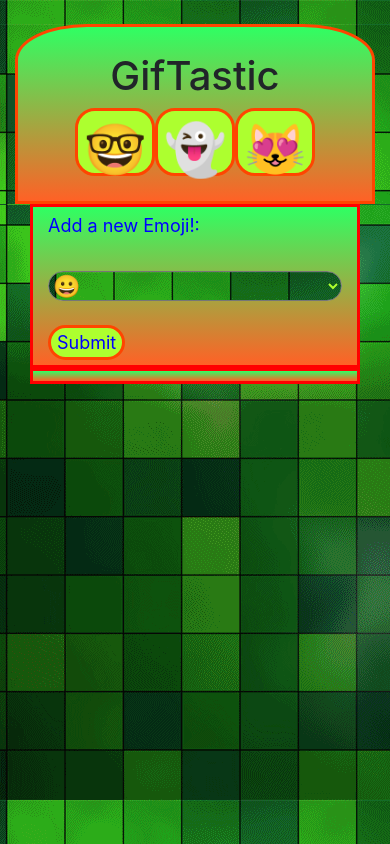
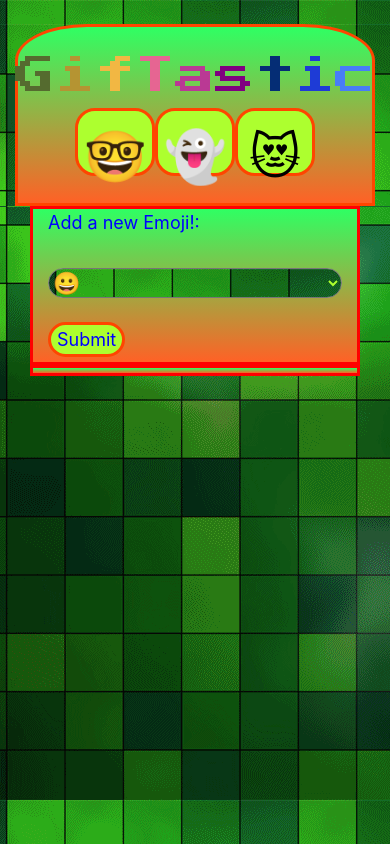
Before and after one commit to LuceroSDJ/GifTastic-, a plain HTML site: page index.html in a window 390 px wide. Drawn offline with nearby package versions, Linux system fonts and the light colour scheme; a web font is replaced by a local one.

Commit message:
updated files

```diff
--- a/assets/css/style.css
+++ b/assets/css/style.css
@@ -7,9 +7,34 @@
     border-top-right-radius: 20% 20%;
     border-top-left-radius: 20% 20%;
     border: solid orangered;
-
+    font-family: 'Press Start 2P', cursive;
+    color: purple;
 }
 
+.g {
+    color: darkolivegreen;
+}
+.i {
+    color: #b59432;
+}
+.f {
+    color: #f2b743;
+}
+.T {
+    color: #e66592;
+}
+.a {
+    color: #ba3994;
+}
+.t {
+    color: #052d75;
+}
+.i2 {
+    color: #1e3bd6;
+}
+.c {
+    color: #487df7;
+}
 html {
     background-color: aqua;
     background-image: url(../images/background.gif);
@@ -38,7 +63,7 @@ button {
     justify-content: center;
 }
 
-#userSearch {
+#userSearch, option {
     width: 100%;
     background-image: url(../images/background.gif);
     background-image: cover;
@@ -66,21 +91,20 @@ label {
 }
 
 /****************MEDIA QUERIES******************/
+
 /** tablet screen size **/
 @media screen and (max-width: 768px) {
-
+    .test {
+        padding-bottom: 10px;
+    }
 }
 
 
 /** phone in landscape screen size **/
 @media screen and (max-width: 640px) {
-    img {
-        height: 150px;
-        width: 220px;
-        justify-content: center;
-    }
+
     .test {
-        padding: 5px;
+        padding-bottom: 5px;
     }
     label {
         font-size: 18px;
--- a/assets/javascript/app.js
+++ b/assets/javascript/app.js
@@ -71,11 +71,18 @@ $(document).on('click', '.emoji', function(event) {
                 //create a paragraph with the rating & store it in a variable
                 var displayRating = $('<p>').text('Rating: ' + rating);
                 displayRating.css('color', 'white');
+                displayRating.css('textAlign', 'center');
+                displayRating.css('display', 'inlineBlock');
+                displayRating.addClass('container');
+                displayRating.addClass('col-md-4');
                 //displayRating.css('float', 'left');
                 //append the rating to the div (i will prepend for now to see the most current git at the top)
                 //create an image tag
                 var image = $('<img>');
                 image.addClass('gif');
+                image.css('display', 'inlineBlock');
+                image.addClass('container');
+                image.addClass('col-md-6');
                 //select the image being generated & store it in a variable
                 //var img = $(this).
                 //add src attribute to image tag from the result item
@@ -84,6 +91,7 @@ $(document).on('click', '.emoji', function(event) {
                 image.attr('data-animate', response[i].images.fixed_height.url);
                 image.attr('data-state', 'still');
                 image.attr('margin', '20px');
+
                 //image.css('float', 'left');
                 //append the image to the div
                 $('#images').append(image);
--- a/index.html
+++ b/index.html
@@ -17,6 +17,8 @@
     <link rel="stylesheet" href="https://stackpath.bootstrapcdn.com/bootstrap/4.1.3/css/bootstrap.min.css" integrity="sha384-MCw98/SFnGE8fJT3GXwEOngsV7Zt27NXFoaoApmYm81iuXoPkFOJwJ8ERdknLPMO" crossorigin="anonymous">
     <!-- Latest compiled and minified JavaScript -->
     <script src="https://maxcdn.bootstrapcdn.com/bootstrap/3.3.7/js/bootstrap.min.js" integrity="sha384-Tc5IQib027qvyjSMfHjOMaLkfuWVxZxUPnCJA7l2mCWNIpG9mGCD8wGNIcPD7Txa" crossorigin="anonymous"></script>
+    <!-- Link to Google Fonts -->
+    <link href="https://fonts.googleapis.com/css?family=Bungee+Inline|Press+Start+2P|VT323" rel="stylesheet">
 
 </head>
 <body>
@@ -26,7 +28,7 @@
     <div class='container'>
         <div class='row' id='headerRow'>
             <div clas='col-md-12'>
-                <h1>GifTastic</h1>
+                <h1><span class='g'>G</span><span class='i'>i</span><span class='f'>f</span></span><span class='T'>T</span><span class='a'>a</span><span class='s'>s</span><span class='t'>t</span><span class='i2'>i</span><span class='c'>c</span></h1>
                 <div id='emptyDiv'></div>
             </div>
         </div>
```
